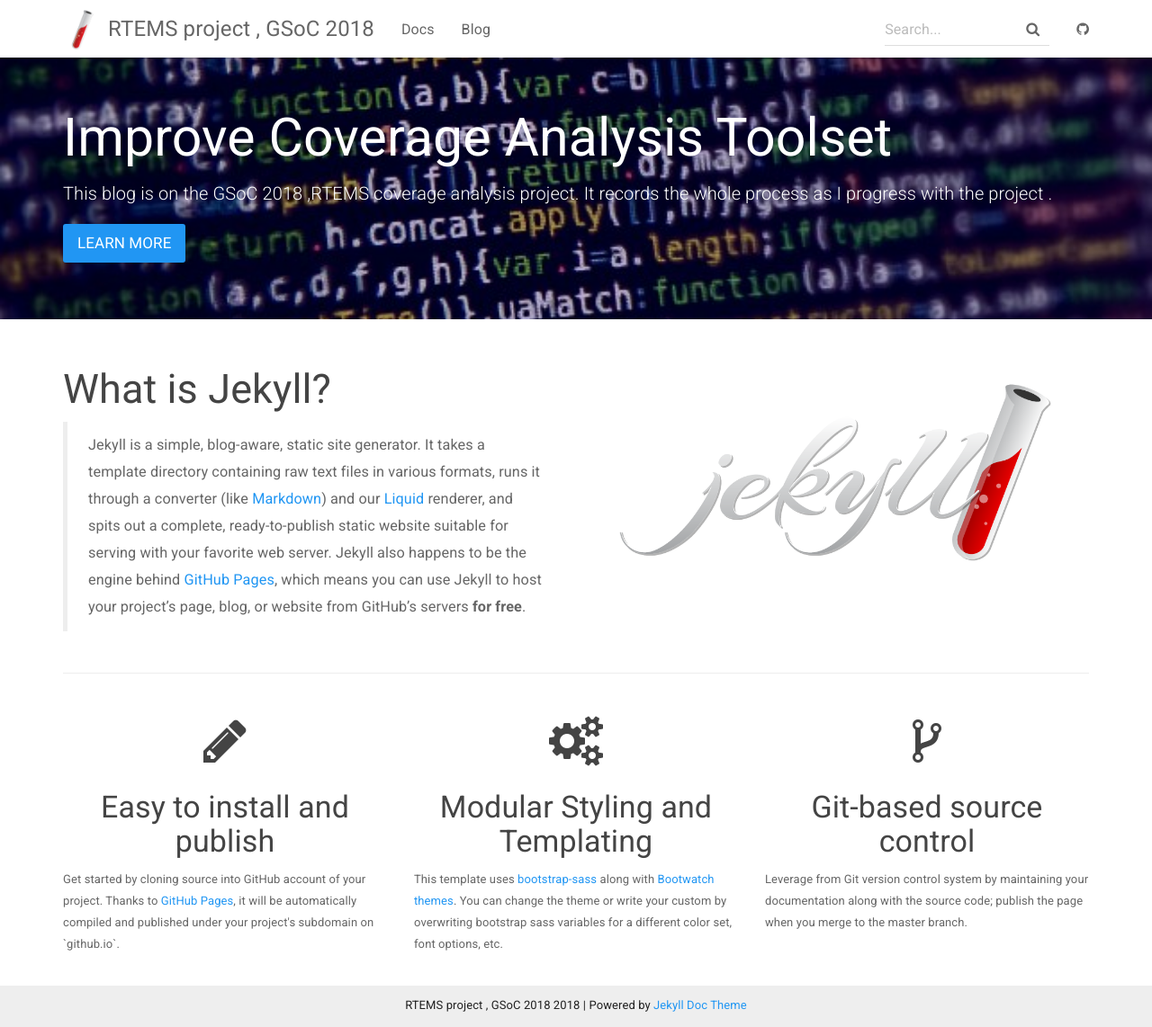
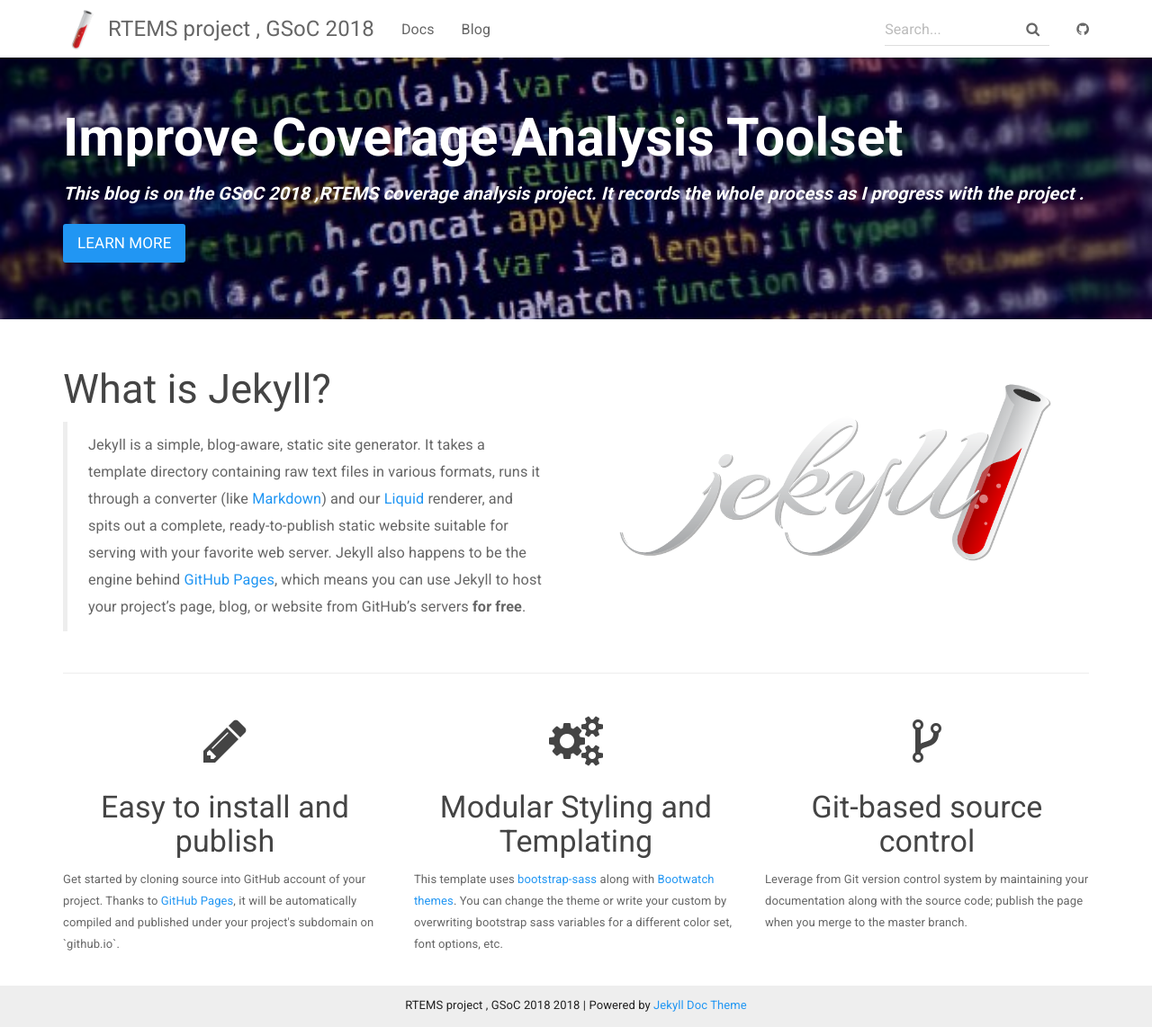
Before and after one commit to thelunatic/rtems_gsoc18, a Jekyll site: the page built from index.html, in a window 1280 px wide and 1142 px high. Shown: the whole window at 90% size. Built offline with Jekyll 4.4.1, drawn with Linux system fonts in a browser that asks for light colours; nearby versions of some CDN libraries.

```diff
--- a/index.html
+++ b/index.html
@@ -4,9 +4,9 @@ layout: default
 
 <div class="header-container jumbotron">
     <div class="container">
-        <h1>Improve Coverage Analysis Toolset</h1>
-        <p>This blog is on the GSoC 2018 ,RTEMS coverage analysis project. It records the whole process as I
-        progress with the project .</p>
+        <h1><strong>Improve Coverage Analysis Toolset</strong></h1>
+        <p><em><strong>This blog is on the GSoC 2018 ,RTEMS coverage analysis project. It records the whole process as I
+            progress with the project .</strong></em></p>
         <p><a class="btn btn-primary btn-lg" href="{{ "/docs/home/" | prepend: site.baseurl }}" role="button">Learn more</a></p>
     </div>
 </div>
```
